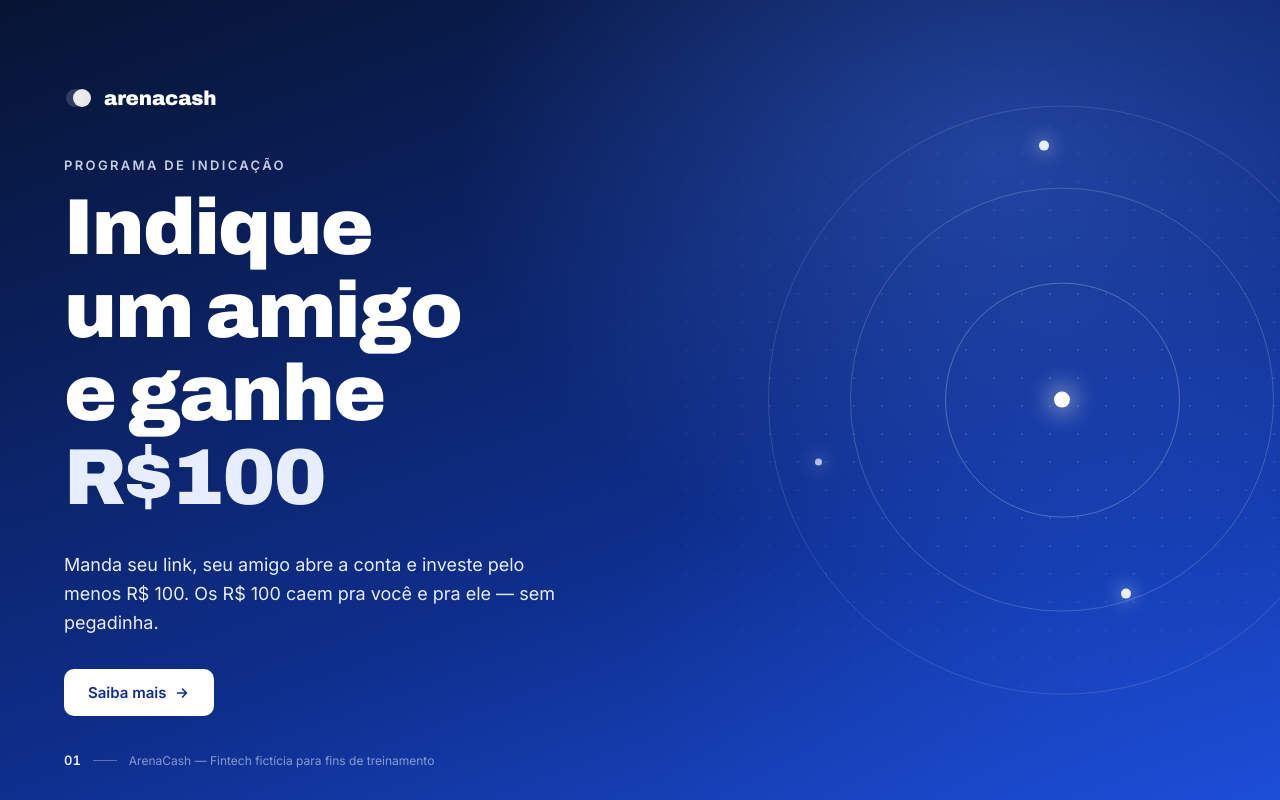
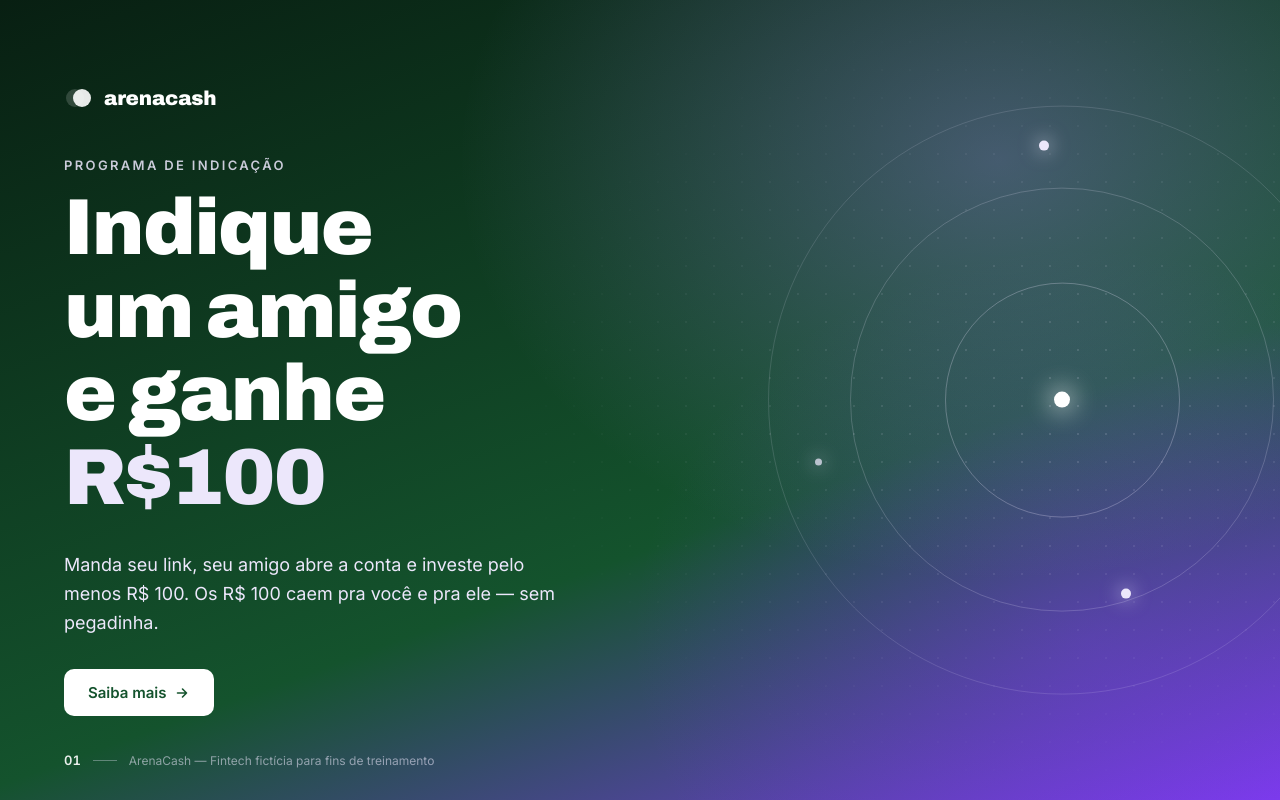
Before and after one commit to Talitaprp/meu-prototipo-arenacash, a plain HTML site: page index.html in a window 1280 px wide. Drawn offline with Linux system fonts and the light colour scheme.

Commit message:
testando paleta verde e roxo

```diff
--- a/index.html
+++ b/index.html
@@ -9,11 +9,11 @@
 <link href="https://fonts.googleapis.com/css2?family=Archivo:wght@600;700;800;900&family=Inter:wght@400;500;600&display=swap" rel="stylesheet">
 <style>
   :root {
-    --navy-950: #071433;
-    --blue-900: #0E2E8C;
-    --blue-700: #1D4ED8;
-    --blue-500: #4C7DFF;
-    --ice-100: #E7EEFF;
+    --navy-950: #081F12;
+    --blue-900: #14532D;
+    --blue-700: #7C3AED;
+    --blue-500: #A78BFA;
+    --ice-100: #ECE7FB;
     --white: #FFFFFF;
 
     --font-display: 'Archivo', system-ui, -apple-system, sans-serif;
@@ -51,8 +51,8 @@
     height: 100vh;
     overflow: hidden;
     background:
-      radial-gradient(ellipse 900px 700px at 78% 20%, rgba(76, 125, 255, 0.35), transparent 60%),
-      radial-gradient(ellipse 700px 600px at 85% 80%, rgba(29, 78, 216, 0.30), transparent 65%),
+      radial-gradient(ellipse 900px 700px at 78% 20%, rgba(167, 139, 250, 0.35), transparent 60%),
+      radial-gradient(ellipse 700px 600px at 85% 80%, rgba(124, 58, 237, 0.30), transparent 65%),
       linear-gradient(160deg, var(--navy-950) 0%, var(--blue-900) 62%, var(--blue-700) 100%);
     display: flex;
     align-items: center;
@@ -62,7 +62,7 @@
   .dot-grid {
     position: absolute;
     inset: 0;
-    background-image: radial-gradient(rgba(231, 238, 255, 0.16) 1.5px, transparent 1.5px);
+    background-image: radial-gradient(rgba(236, 231, 251, 0.16) 1.5px, transparent 1.5px);
     background-size: 28px 28px;
     -webkit-mask-image: radial-gradient(ellipse 60% 70% at 82% 50%, black 0%, transparent 72%);
             mask-image: radial-gradient(ellipse 60% 70% at 82% 50%, black 0%, transparent 72%);
@@ -84,11 +84,11 @@
     position: absolute;
     inset: 0;
     border-radius: 50%;
-    border: 1px solid rgba(231, 238, 255, 0.14);
+    border: 1px solid rgba(236, 231, 251, 0.14);
   }
 
-  .ring--mid { inset: 14%; border-color: rgba(231, 238, 255, 0.20); }
-  .ring--inner { inset: 30%; border-color: rgba(231, 238, 255, 0.28); }
+  .ring--mid { inset: 14%; border-color: rgba(236, 231, 251, 0.20); }
+  .ring--inner { inset: 30%; border-color: rgba(236, 231, 251, 0.28); }
 
   .node {
     position: absolute;
@@ -96,7 +96,7 @@
     height: 10px;
     border-radius: 50%;
     background: var(--ice-100);
-    box-shadow: 0 0 18px 2px rgba(231, 238, 255, 0.55);
+    box-shadow: 0 0 18px 2px rgba(236, 231, 251, 0.55);
   }
 
   .node--a { top: 6%; left: 46%; }
@@ -237,7 +237,7 @@
   .footer .dash {
     width: 24px;
     height: 1px;
-    background: rgba(231, 238, 255, 0.35);
+    background: rgba(236, 231, 251, 0.35);
   }
 
   .footer .legal {
@@ -297,7 +297,7 @@
     <a class="cta" href="#saiba-mais">
       Saiba mais
       <svg width="16" height="16" viewBox="0 0 16 16" fill="none" aria-hidden="true">
-        <path d="M3.5 8H12.5M12.5 8L8.5 4M12.5 8L8.5 12" stroke="#0E2E8C" stroke-width="1.6" stroke-linecap="round" stroke-linejoin="round"/>
+        <path d="M3.5 8H12.5M12.5 8L8.5 4M12.5 8L8.5 12" stroke="#14532D" stroke-width="1.6" stroke-linecap="round" stroke-linejoin="round"/>
       </svg>
     </a>
   </div>
```
